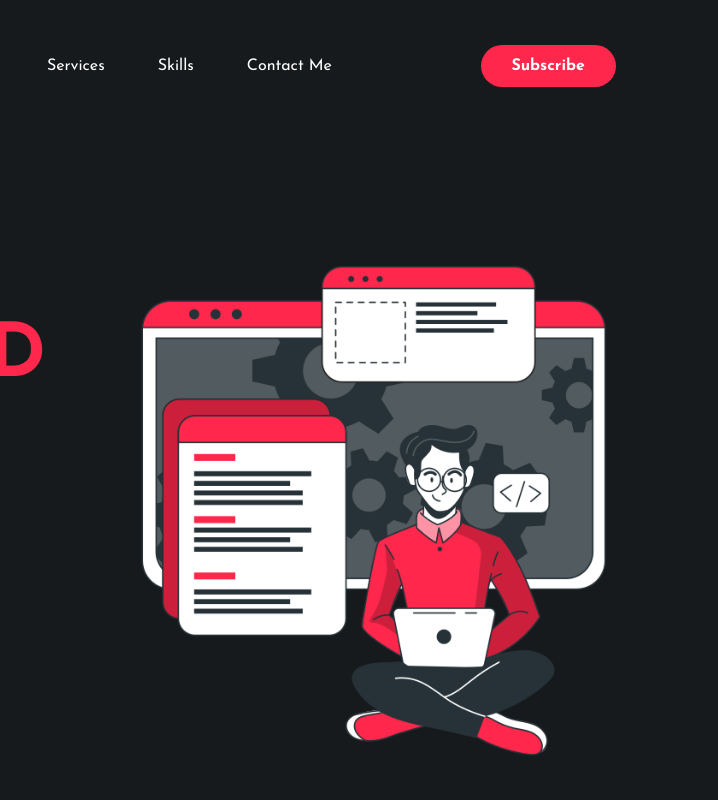
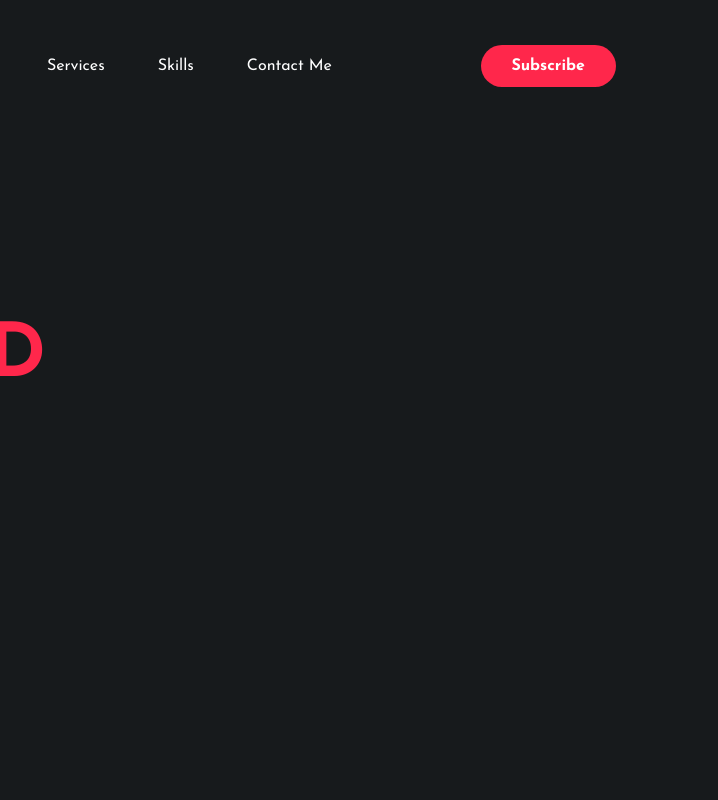
Before and after one commit to JamilAssad/Portfolio, a plain HTML site: page index.html in a window 1280 px wide. Shown: the top 800 px of the page, 562-1280 px from the left. Drawn offline with Linux system fonts and the light colour scheme.

Commit message:
Update index.html

```diff
--- a/index.html
+++ b/index.html
@@ -45,7 +45,6 @@
 
 
         <div class="container-images">
-            <img src="/imags/developer-activity.png" alt="developer imgs"  >
         </div>
 
         </div>
```
